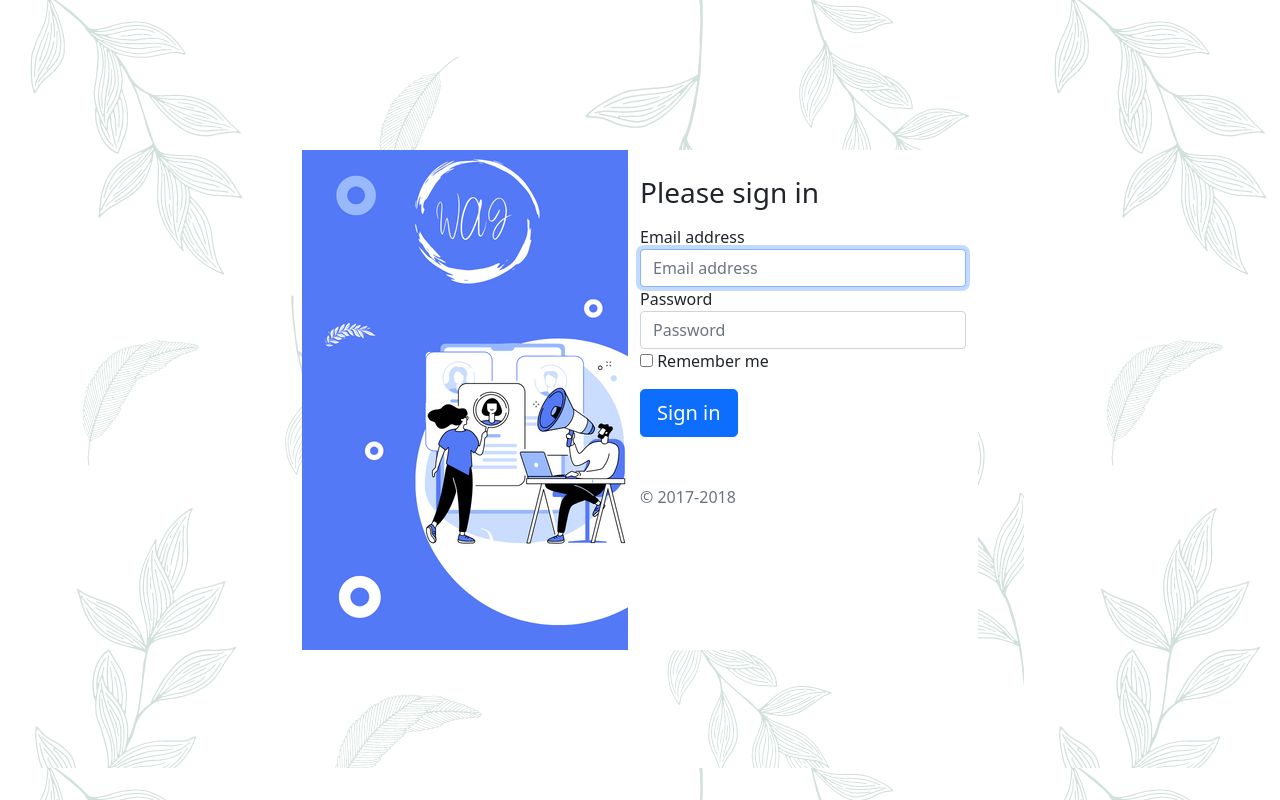
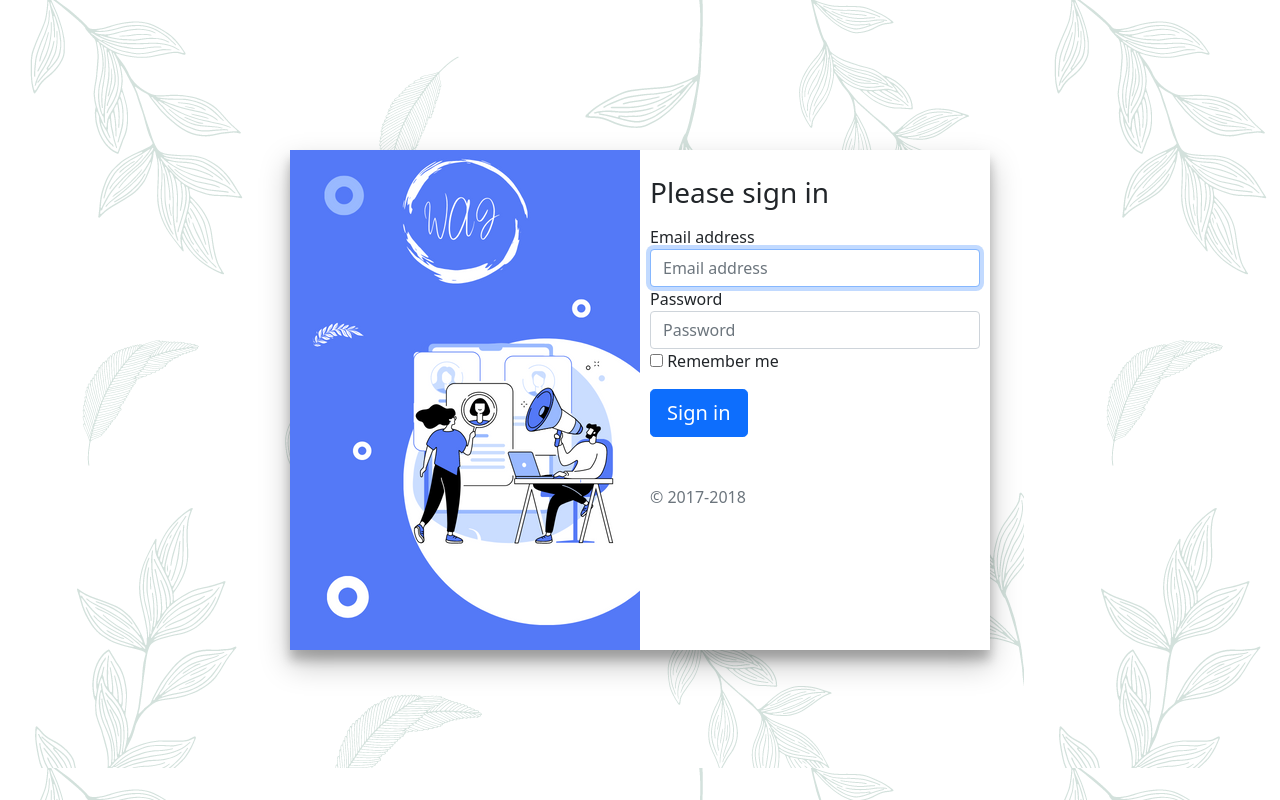
Before and after one commit to Imantha-Thuduwage/WAJ-Construction-Management-System, a PHP site: page /login.php in a window 1280 px wide. Run offline with PHP 8.4, Linux system fonts and the light colour scheme.

Commit message:
set padding and added box shadow

```diff
--- a/system/css/login.css
+++ b/system/css/login.css
@@ -11,6 +11,8 @@
 #login-child-div {
   width: 700px;
   height: 500px;
+  box-shadow: rgba(0, 0, 0, 0.25) 0px 14px 28px,
+    rgba(0, 0, 0, 0.22) 0px 10px 10px;
 }
 
 #side-image {
@@ -24,4 +26,6 @@
   width: 350px;
   height: 500px;
   background-color: rgb(255, 255, 255);
+  padding-right: 10px;
+  padding-left: 10px;
 }
--- a/system/login.php
+++ b/system/login.php
@@ -19,8 +19,8 @@
     <div class="container-fluid">
         <div class="d-flex justify-content-center align-items-center  " id="login-parent-div">
             <div class="d-flex justify-content-center align-items-center  " id="login-child-div">
-                <div class="row col-8" id="side-image"></div>
-                <div class="row col-8" id="login-form">
+                <div class="row col-8 g-0" id="side-image"></div>
+                <div class="row col-8 g-0" id="login-form">
                     <form class="form-signin">
                         <img class="mb-4">
                         <h1 class="h3 mb-3 font-weight-normal">Please sign in</h1>
```
